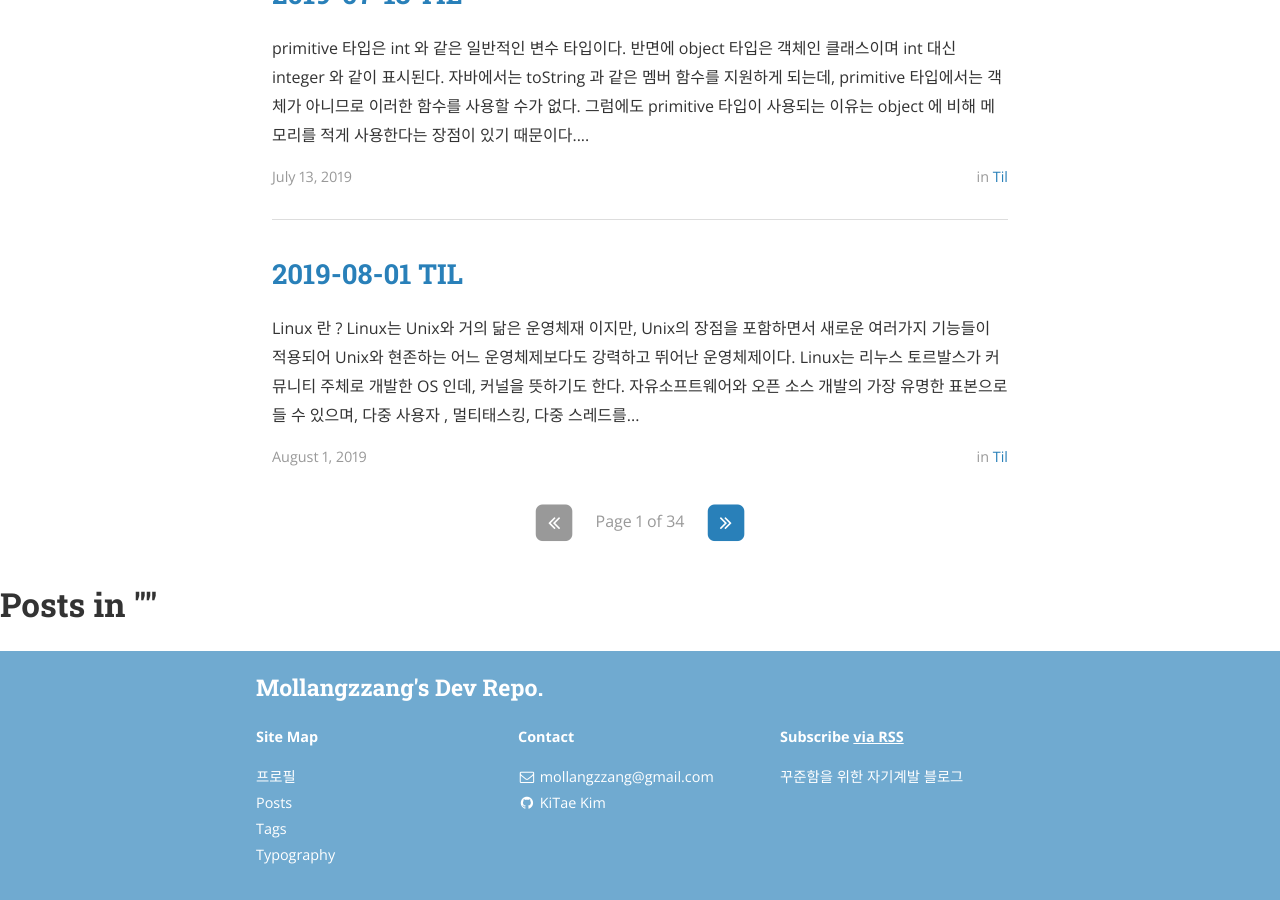
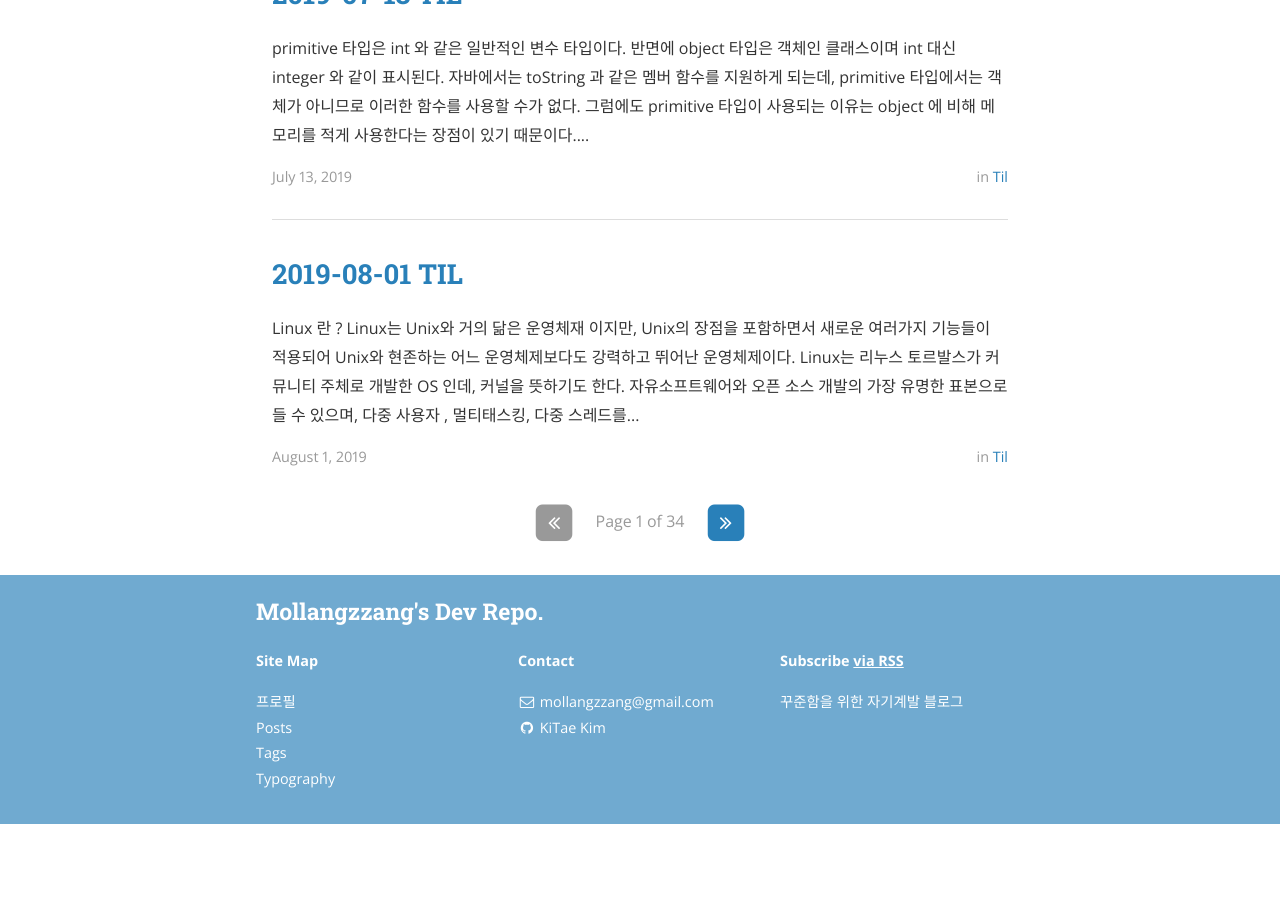
Before and after one commit to flash1117/flash1117.github.io, a Jekyll site: the page built from index.html, in a window 1280 px wide and 900 px high, scrolled down 1377 px. Built offline with Jekyll 4.4.1, drawn with Linux system fonts in a browser that asks for light colours; nearby versions of some CDN libraries; the list of posts is cut into pages by our own code; after the commit the page ends 2201 px from its top, so only the background shows below that.

Commit message:
bugfix blog default page

```diff
--- a/_layouts/default.html
+++ b/_layouts/default.html
@@ -9,9 +9,7 @@
 
     <div class="page-content">
          {{ content }}
-         <header class="post-header">
-          <h1 class="post-title">Posts in "{{ page.title | capitalize }}"</h1>
-        </header>
+
     </div>
 
     {% include footer.html %}
```
